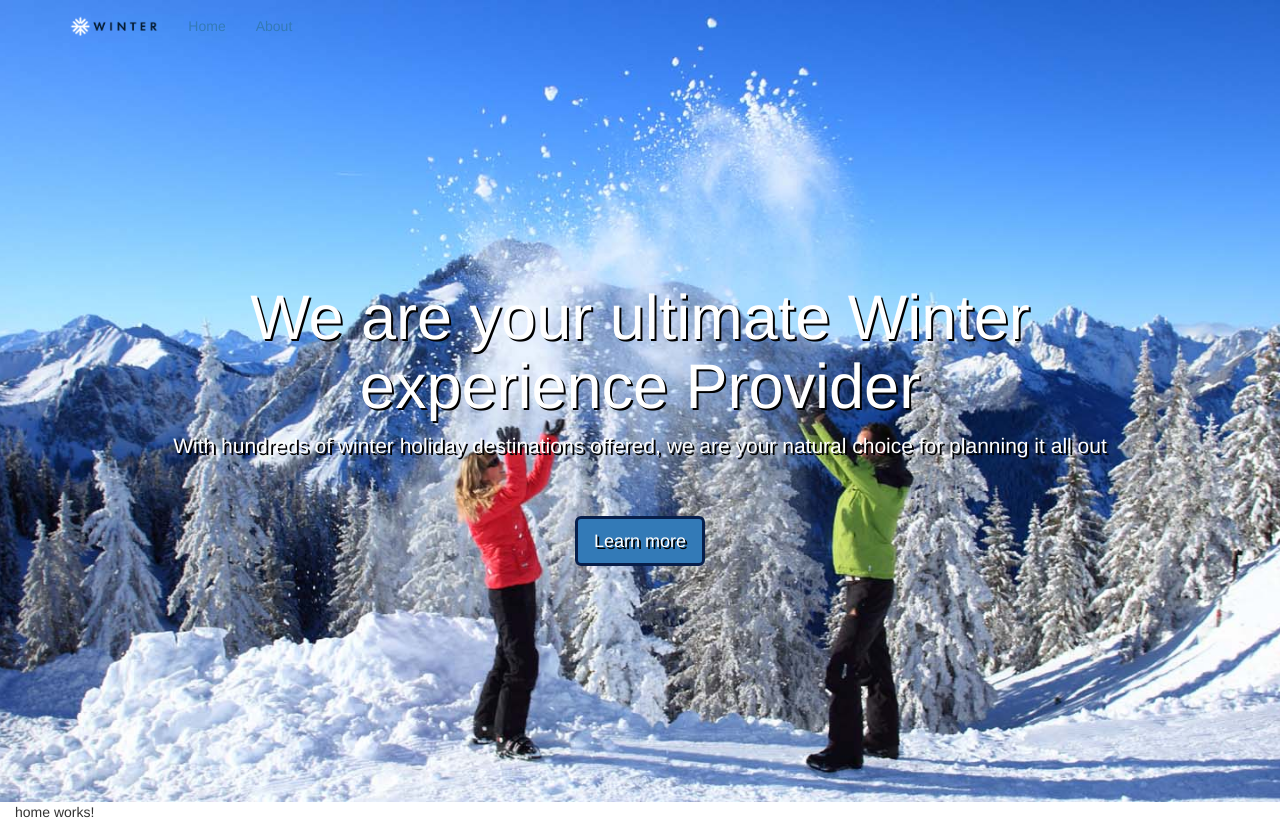
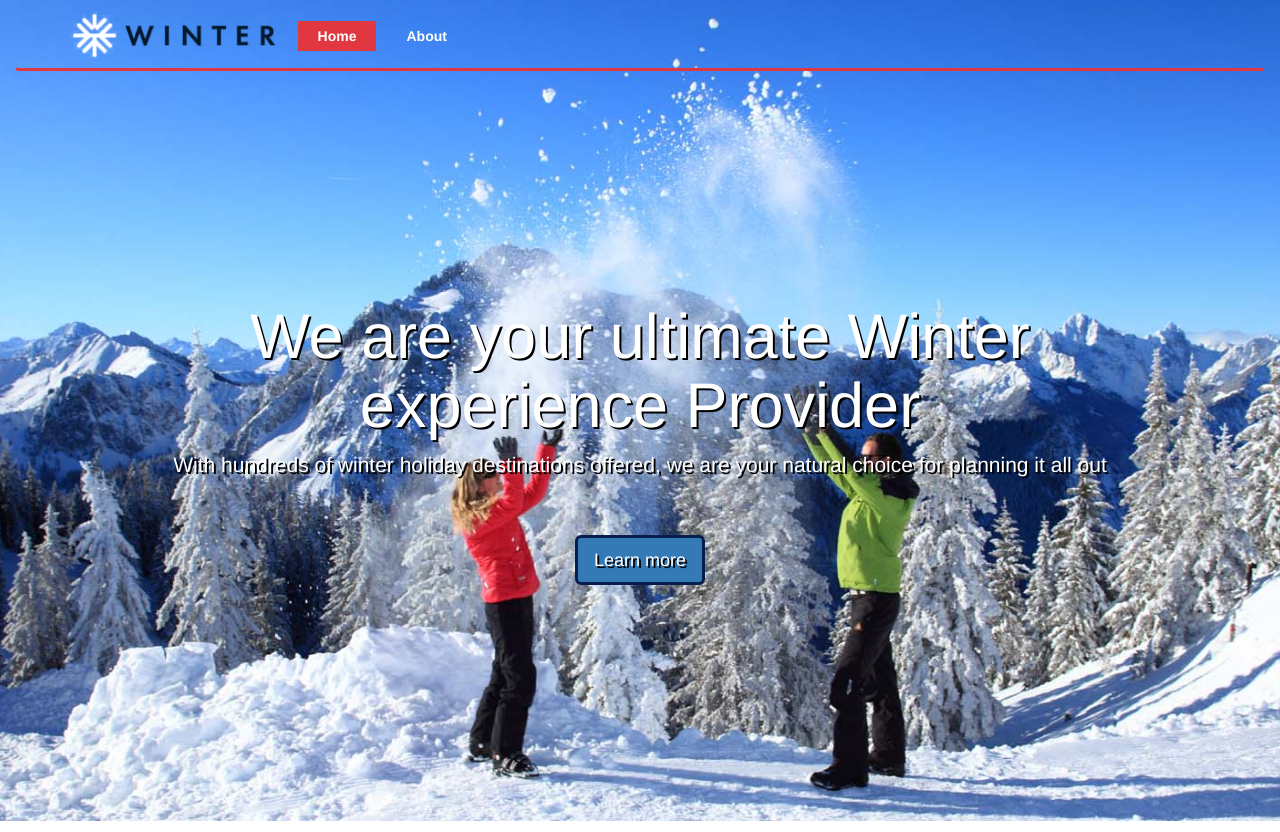
Before and after one commit to MatthiasLiszt/fswd40-angular-day01, an Angular app in the folder agency/: page / in a window 1280 px wide. Built offline with nearby package versions, Linux system fonts and the light colour scheme.

Commit message:
styled navbar better

```diff
--- a/agency/src/app/home/home.component.html
+++ b/agency/src/app/home/home.component.html
@@ -1,3 +1,13 @@
-<p>
-  home works!
-</p>
+<div class="container-fluid">
+	<div class="container">
+		<div class="col-lg-4">
+
+		</div>
+		<div class="col-lg-4">
+
+		</div>
+		<div class="col-lg-4">
+
+		</div>
+	</div>
+</div>
--- a/agency/src/app/nav-bar/nav-bar.component.css
+++ b/agency/src/app/nav-bar/nav-bar.component.css
@@ -3,6 +3,29 @@
  font-weight: bold;
 }
 
-.navbar-brand img {
-	height: 100%;
+.navbar-header img {
+	height: 47px;
+	margin-right: 20px;
 }
+
+
+.navbar {
+	margin-top: 10px;
+	padding-bottom: 10px;
+	border-bottom: 3px solid #e13740;
+}
+
+.navbar-nav li a {
+	color: #fff;
+	font-weight: bold;
+	margin-right: 10px;
+	padding: 5px 20px;
+}
+
+.navbar-nav {
+	margin-top: 10px;
+}
+
+.navbar-nav li a:hover, .active, .navbar-nav li a:focus{
+	background: #e13740;
+}
--- a/agency/src/app/nav-bar/nav-bar.component.html
+++ b/agency/src/app/nav-bar/nav-bar.component.html
@@ -3,11 +3,9 @@
        <div class="navbar-header">
            <button type="button" class="navbar-toggle collapsed" data-toggle="collapse" data-target="#navbar" aria-expanded="false" aria-controls="navbar">
                <span class="sr-only">Toggle navigation</span>
-               <span class="icon-bar"></span>
-               <span class="icon-bar"></span>
-               <span class="icon-bar"></span>
+               <span class="icon-bar">Menu</span>
            </button>
-           <a class="navbar-brand" routerLink ="/"><img src="../../assets/img/winterlogo.png"/></a>
+           <a routerLink ="/"><img src="../../assets/img/winterlogo.png"/></a>
        </div>
        <div id="navbar" class="collapse navbar-collapse">
            <ul class="nav navbar-nav">
```
